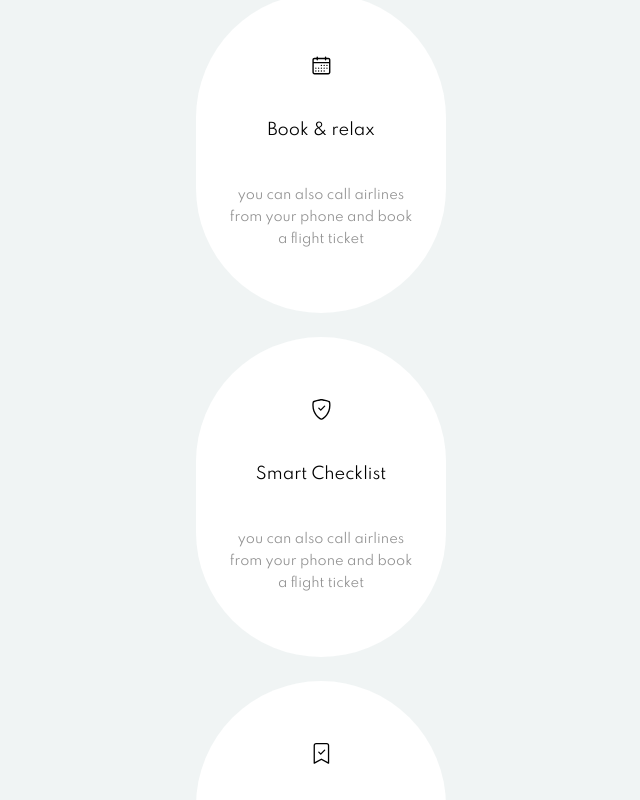
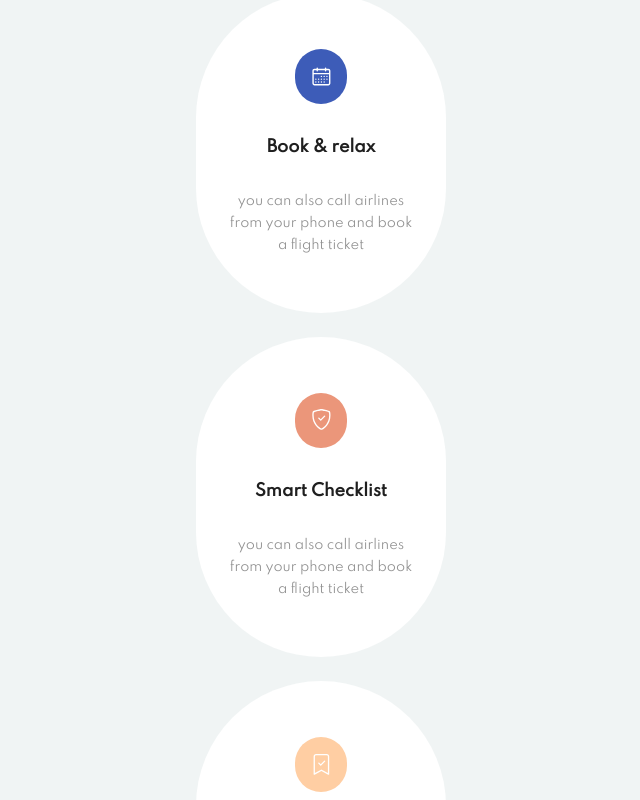
Before and after one commit to tamayo2/Flight-ReactJS, a React (Vite) app: page / in a window 1280 px wide. Shown: the part 2700-3500 px from the top of the page, without its empty margins (319-959 px from the left). Built offline with nearby package versions, Linux system fonts and the light colour scheme; a web font is replaced by a local one.

Commit message:
finish info.jsx

```diff
--- a/src/Components/Info/Info.jsx
+++ b/src/Components/Info/Info.jsx
@@ -26,7 +26,7 @@ const Info = () => {
                     </div>
 
                     <div className="singleCard grid">
-                        <div className="iconDiv flex">
+                        <div className="iconDiv fle colorOne">
                         <BsShieldCheck className="icon"/>
                         </div>
                         <span className="cardTitle">Smart Checklist</span>
@@ -34,7 +34,7 @@ const Info = () => {
                     </div>
 
                     <div className="singleCard grid">
-                        <div className="iconDiv flex">
+                        <div className="iconDiv flex colorTwo">
                         <BsBookmarkCheck className="icon"/>
                         </div>
                         <span className="cardTitle">Save More</span>
--- a/src/main.css
+++ b/src/main.css
@@ -374,4 +374,24 @@ h2 {
 }
 .info .infoContainer .cardsDiv .singleCard .iconDiv {
   justify-content: center;
+  margin: auto;
+  background: var(--PrimaryColor);
+  width: -moz-max-content;
+  width: max-content;
+  height: 55px;
+  padding: 1rem;
+  border-radius: 3rem;
+}
+.info .infoContainer .cardsDiv .singleCard .iconDiv .icon {
+  color: var(--whiteColor);
+}
+.info .infoContainer .cardsDiv .singleCard .cardTitle {
+  color: var(--blackColor);
+  font-weight: 700;
+}
+.info .infoContainer .cardsDiv .singleCard .colorOne {
+  background: var(--ColorOne);
+}
+.info .infoContainer .cardsDiv .singleCard .colorTwo {
+  background: var(--ColorTwo);
 }/*# sourceMappingURL=main.css.map */
--- a/src/main.scss
+++ b/src/main.scss
@@ -426,6 +426,28 @@ h2{
 
                 .iconDiv{
                     justify-content: center;
+                    margin: auto;
+                    background: var(--PrimaryColor);
+                    width: max-content;
+                    height: 55px;
+                    padding: 1rem;
+                    border-radius: 3rem;
+
+                    .icon{
+                        color: var(--whiteColor);
+                    }
+                }
+
+                .cardTitle{
+                    color: var(--blackColor);
+                    font-weight: 700;
+                }
+
+                .colorOne{
+                    background: var(--ColorOne);
+                }
+                .colorTwo{
+                    background: var(--ColorTwo);
                 }
             }
         }
```
Also changed, not shown: 1 other file (tests, documents, lock files or other folders).
